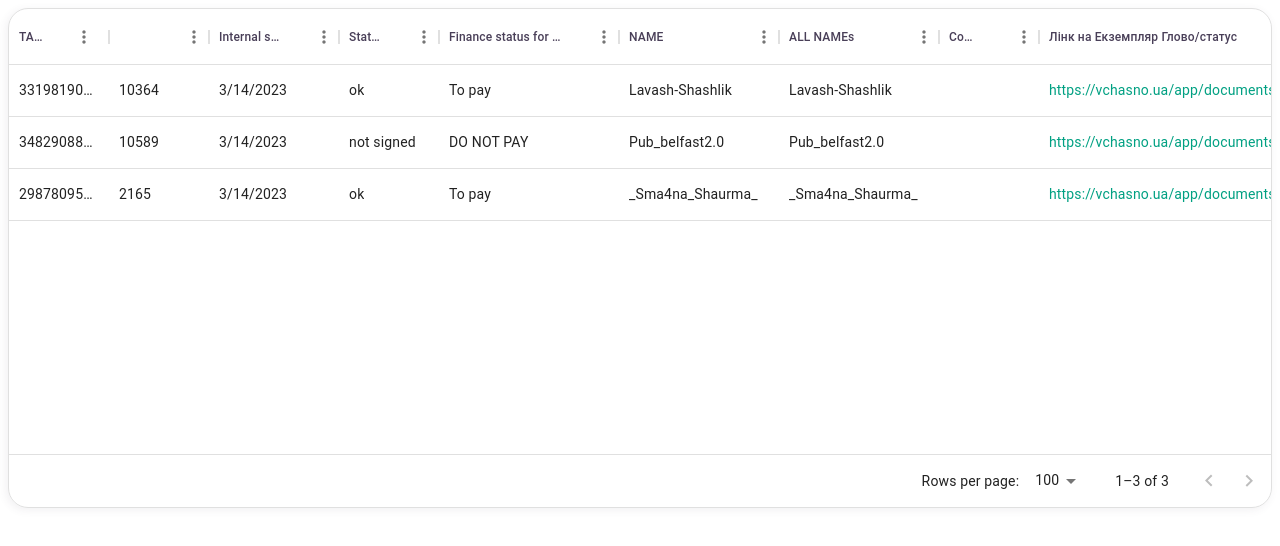
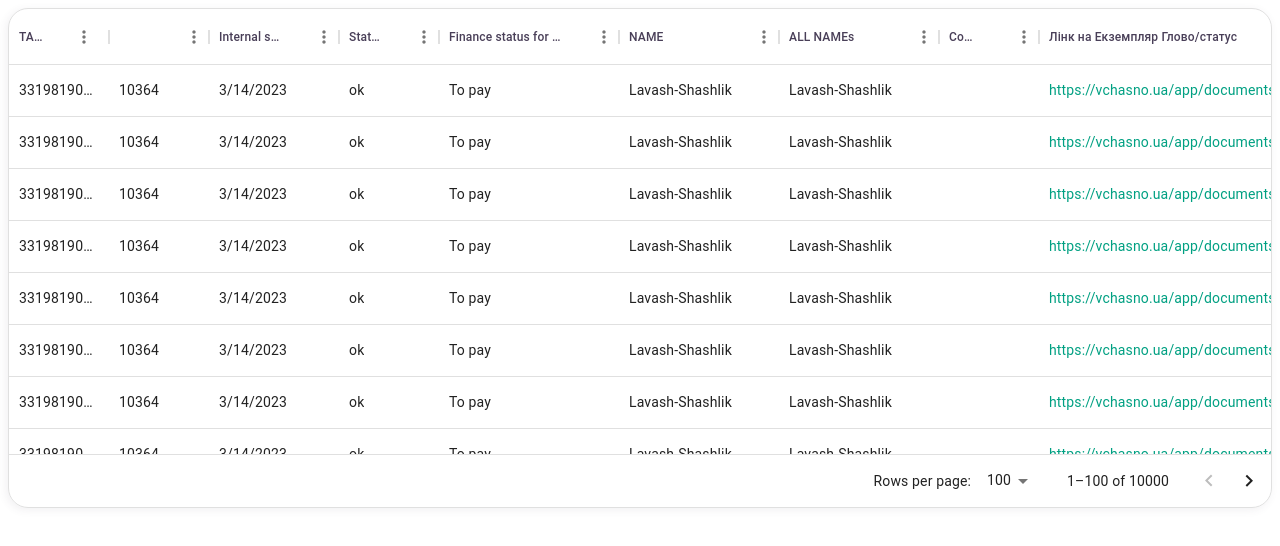
Before and after one commit to VitasPirozhko/react_data_grid_example, a React (Create React App) app: page / in a window 1280 px wide. Shown: the top 546 px of the page. Built offline with nearby package versions, Linux system fonts and the light colour scheme.

Commit message:
add 10к rows

```diff
--- a/src/App.tsx
+++ b/src/App.tsx
@@ -7,7 +7,7 @@ function App() {
   return (
     <div style={{ height: 500, width: '100%' }} className="data_grid_wrap">
       <DataGrid
-        rows={rowData}
+        rows={addRows()}
         columns={addGeneralProperties(columnDefs)}
         sx={{
           boxShadow: '-2px 2px 8px rgba(78,69,92,.08)',
@@ -125,8 +125,7 @@ const columnDefs: GridColDef[] = [
   { field: 'field_46', headerName: "Дата останнього гарантійного листа", },
 ]
 
-export const rowData: GridRowsProp = [
-  {
+export const rowData = {
       id: 1,
       field_1: 3319819095,
       field_2: 10364,
@@ -177,109 +176,15 @@ export const rowData: GridRowsProp = [
       field_44: null,
       field_45: "Bi-weekly",
       field_46: null
-  },
-  {
-      id: 2,
-      field_1: 3482908834,
-      field_2: 10589,
-      field_3: new Date(),
-      field_4: "not signed",
-      field_5: "DO NOT PAY",
-      field_6: " Pub_belfast2.0",
-      field_7: " Pub_belfast2.0",
-      field_8: null,
-      field_9: {
-        value: 'https://vchasno.ua/app/documents/1830bd23-5813-4386-98d5-486a2c0a6528?folder_id=6008&conditions2=60017002&conditions2=60017003120&conditions2=60017004&conditions2=60017007220&conditions2=600270010&conditions2=60027003020&conditions2=60027007120&conditions2=60027007010&conditions2=60077001&conditions2=60077003&conditions2=600070102221',
-        href: 'https://vchasno.ua/app/documents/1830bd23-5813-4386-98d5-486a2c0a6528?folder_id=6008&conditions2=60017002&conditions2=60017003120&conditions2=60017004&conditions2=60017007220&conditions2=600270010&conditions2=60027003020&conditions2=60027007120&conditions2=60027007010&conditions2=60077001&conditions2=60077003&conditions2=600070102221'
-      },
-      field_10: null,
-      field_11: null,
-      field_12: null,
-      field_13: "м. Ужгород",
-      field_14: "ФОП ЧЕРЕВКО СТАНІСЛАВ ВАДИМОВИЧ",
-      field_15: 3482908834,
-      field_16: "Not active",
-      field_17: "UA703123560000026004506475113",
-      field_18: "ok",
-      field_19: null,
-      field_20: "30%+VAT ",
-      field_21: null,
-      field_22: null,
-      field_23: null,
-      field_24: "99+VAT",
-      field_25: "electronic",
-      field_26: "Договір про надання послуг",
-      field_27: "12.04.2022",
-      field_28: "agency",
-      field_29: "Total orders",
-      field_30: "Cкорочена",
-      field_31: null,
-      field_32: null,
-      field_33: null,
-      field_34: null,
-      field_35: null,
-      field_36: null,
-      field_37: null,
-      field_38: null,
-      field_39: null,
-      field_40: 1,
-      field_41: null,
-      field_42: "Bi-weekly",
-      field_43: null,
-      field_44: null,
-      field_45: "Bi-weekly",
-      field_46: null
-  },
-  {
-      id: 3,
-      field_1: 2987809576,
-      field_2: 2165,
-      field_3: new Date(),
-      field_4: "ok",
-      field_5: "To pay",
-      field_6: "_Sma4na_Shaurma_",
-      field_7: "_Sma4na_Shaurma_",
-      field_8: null,
-      field_9: {
-        value: 'https://vchasno.ua/app/documents/92cb8fa0-4697-4613-a02f-d77ed3d748ab?folder_id=6008&q_search=2987809576&page=3',
-        href: 'https://vchasno.ua/app/documents/92cb8fa0-4697-4613-a02f-d77ed3d748ab?folder_id=6008&q_search=2987809576&page=3'
-      },
-      field_10: null,
-      field_11: null,
-      field_12: null,
-      field_13: "Київ (правий берег)",
-      field_14: "ФОП БЄЛУГІН ІВАН ОЛЕКСІЙОВИЧ",
-      field_15: 2987809576,
-      field_16: "Not active",
-      field_17: "UA163003460000026008093470401",
-      field_18: "ok",
-      field_19: null,
-      field_20: "35%+VAT",
-      field_21: null,
-      field_22: null,
-      field_23: null,
-      field_24: 1000,
-      field_25: "electronic",
-      field_26: "Договір про надання послуг",
-      field_27: "26.06.2020",
-      field_28: "agency",
-      field_29: "Total orders",
-      field_30: "Cкорочена",
-      field_31: null,
-      field_32: "пункти в самому Договорі",
-      field_33: null,
-      field_34: "30.06.2021",
-      field_35: null,
-      field_36: null,
-      field_37: null,
-      field_38: null,
-      field_39: null,
-      field_40: 1,
-      field_41: null,
-      field_42: "Bi-weekly",
-      field_43: null,
-      field_44: null,
-      field_45: "Bi-weekly",
-      field_46: null
   }
-]
+
+const addRows = (): GridRowsProp => {
+  let multiRow: any = [];
+  for (let i = 0; i < 10000; ++i) {
+    multiRow.push({
+      ...rowData,
+      id: i
+    })
+  }
+  return multiRow;
+}
```
